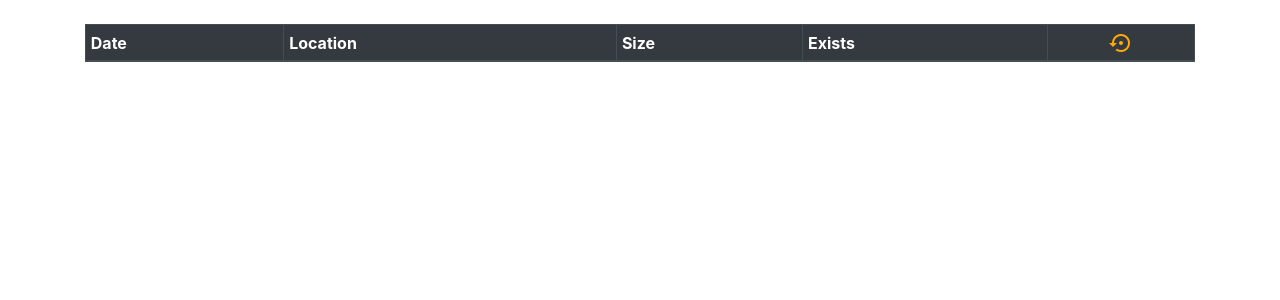
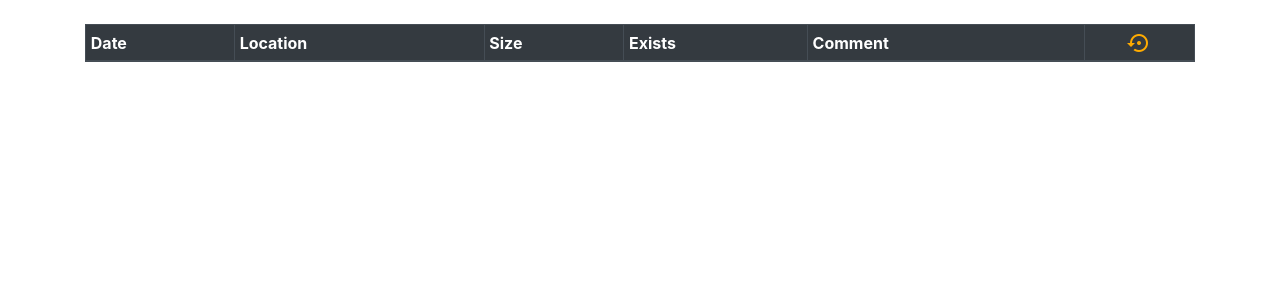
Before and after one commit to bkbilly/Baackup, a Django app: page /history in a window 1280 px wide. Shown: the part 56-356 px from the top of the page. Run offline with Django 3.2, Linux system fonts and the light colour scheme; data that the repository does not hold is empty; some libraries are stand-ins or nearby versions.

Commit message:
added comments on backup history

```diff
--- a/webinterface/models.py
+++ b/webinterface/models.py
@@ -74,6 +74,7 @@ class BackupHistory(models.Model):
     processed_date = models.DateTimeField('Created date')
     path = models.CharField(max_length=200, default='')
     size = models.CharField(max_length=50, default='')
+    comment = models.CharField(max_length=500, default='')
 
     def exists(self):
         exists = False
--- a/webinterface/templates/webinterface/history.html
+++ b/webinterface/templates/webinterface/history.html
@@ -16,6 +16,7 @@
       <th class="th-sm">Location</th>
       <th class="th-sm">Size</th>
       <th class="th-sm">Exists</th>
+      <th class="th-sm">Comment</th>
       <th class="th-sm" style="text-align: center;">
         <a href="start_backup"><img src="{% static 'webinterface/Images/backup-restore.png' %}"></a>
       </th>
@@ -28,6 +29,7 @@
       <td>{{ record.path }}</td>
       <td>{{ record.size }}</td>
       <td>{{ record.exists }}</td>
+      <td>{{ record.comment }}</td>
       <td align="center">
         <a href="#"><img src="{% static 'webinterface/Images/cloud-download.png' %}"></a>
         <a href="#"><img src="{% static 'webinterface/Images/delete.png' %}"></a>
--- a/webinterface/views.py
+++ b/webinterface/views.py
@@ -12,8 +12,14 @@ from .forms import AddDirectoryForm
 
 def start_backup(request):
     tc = TasksClass()
-    location, size = tc.backup()
-    BackupHistory(processed_date=datetime.now(), path=location, size=size).save()
+    location, size, didnotprocess = tc.backup()
+    comment = ''
+    if len(didnotprocess) > 0:
+        comment = 'rejected: {}'.format(','.join(didnotprocess))
+    BackupHistory(processed_date=datetime.now(),
+                  path=location,
+                  size=size,
+                  comment=comment).save()
     return redirect('history')
 
 
```
Also changed, not shown: webinterface/tasks.py (+7 -2 lines).
